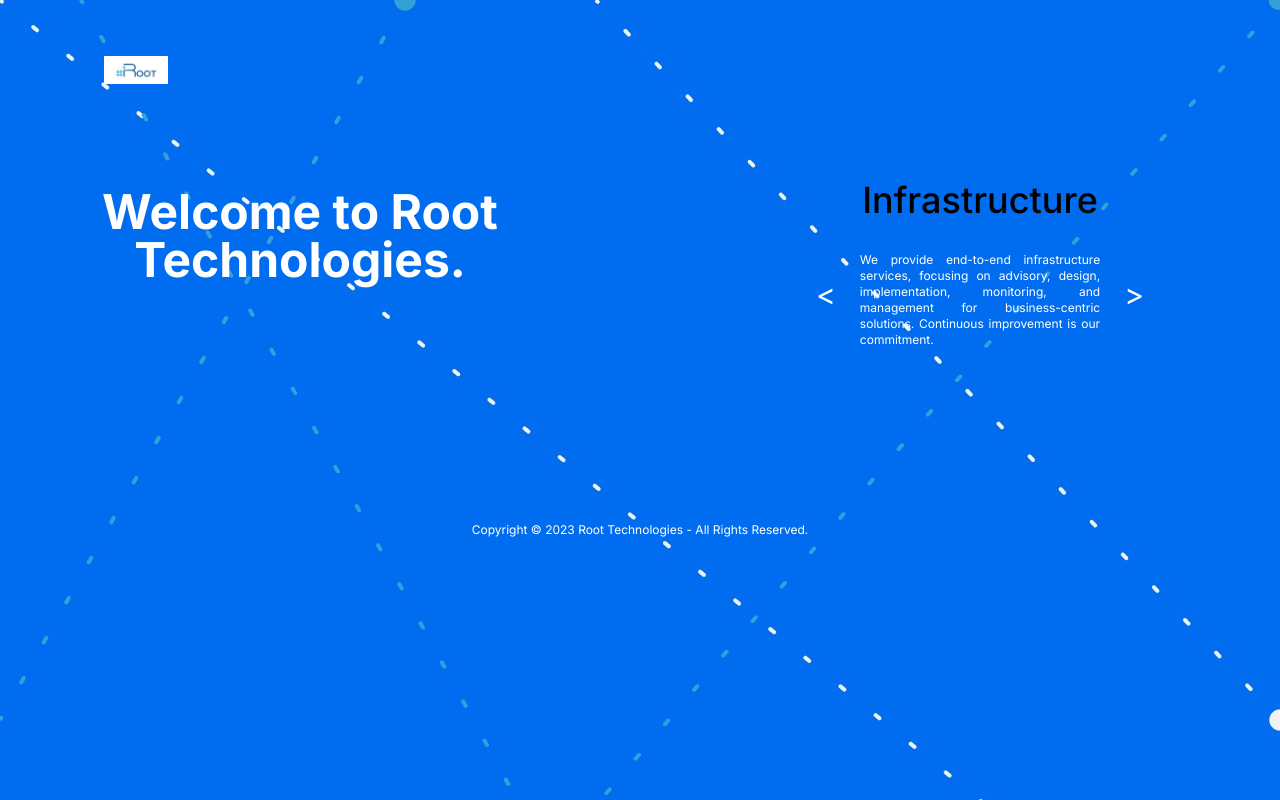
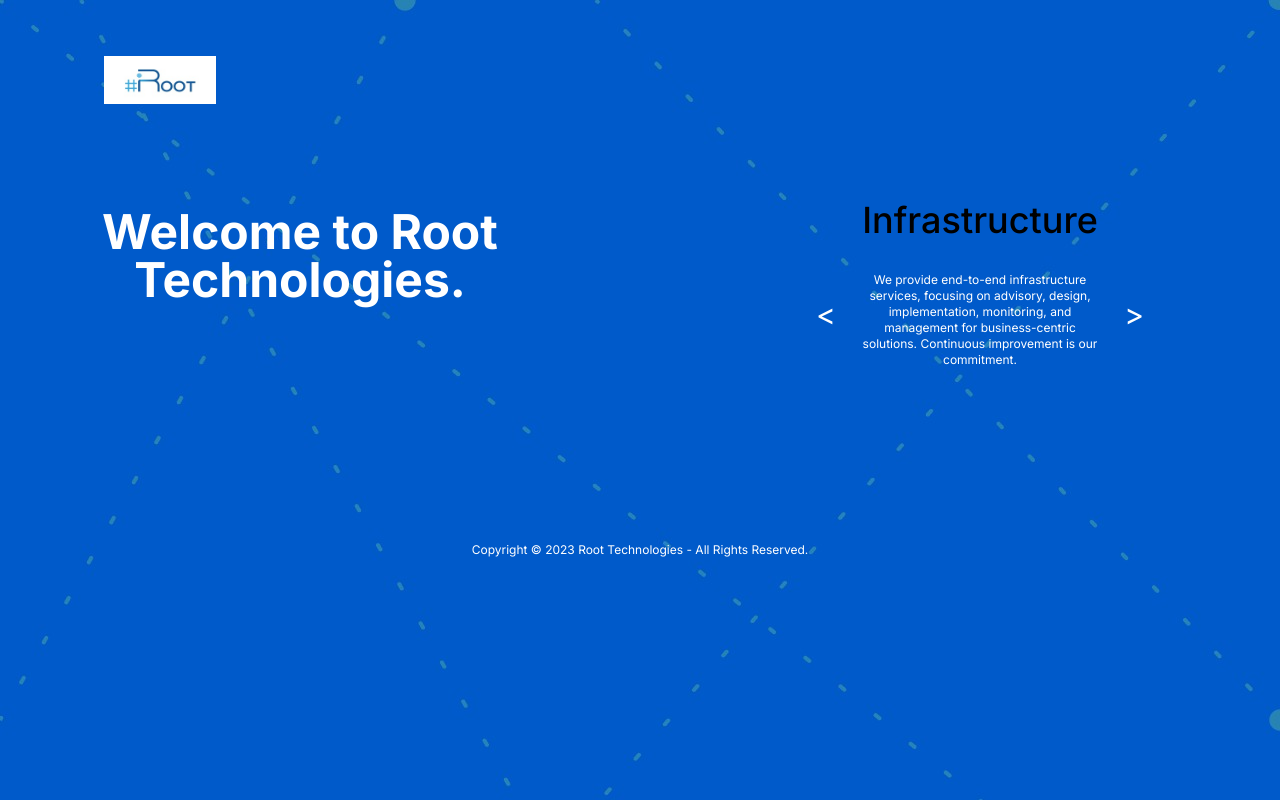
Before and after one commit to skd28/root_home, a Next.js app: page / in a window 1280 px wide. Built offline with nearby package versions, Linux system fonts and the light colour scheme.

Commit message:
update on logo size and backgrround image

```diff
--- a/app/components/New_Page.js
+++ b/app/components/New_Page.js
@@ -70,13 +70,13 @@
       <div
         className=" h-screen lg:bg-blue-800 overflow-hidden bg-cover  "
         style={{
-          backgroundImage: "url(/background.jpg)",
+          backgroundImage: "url(/new_background.jpg)",
         }}
       >
         <div className="py-3 px-4 lg:mx-20 lg:my-10">
           <img
             src="/main_logo.jpg"
-            className="w-1/5 h-1/5 lg:w-[4rem] lg:h-1/6 "
+            className="w-1/4 h-1/4 lg:w-[7rem] lg:h-1/6 "
             alt="..."
           />
         </div>
@@ -104,7 +104,7 @@
                  lg:text-4xl lg:py-0 lg:text-right  lg:h-20  lg:whitespace-nowrap">
                   {data[iterator].heading}
                 </h1>
-                <p className="text-base text-white  text-justify px-4   sm:text-xl md:text-2xl lg:text-xs">
+                <p className="text-base text-white  text-center px-4   sm:text-xl md:text-2xl lg:text-xs">
                   {data[iterator].content}
                 </p>
               </div>
```
Also changed, not shown: public/new_background.jpg (added).
